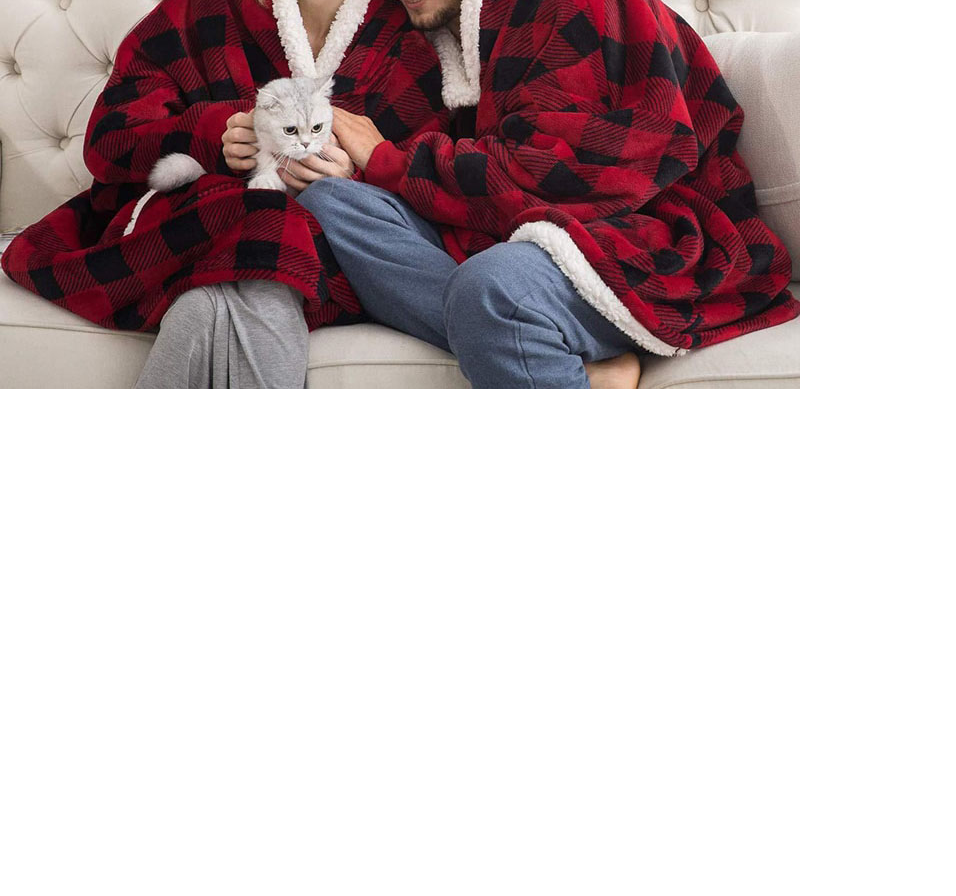
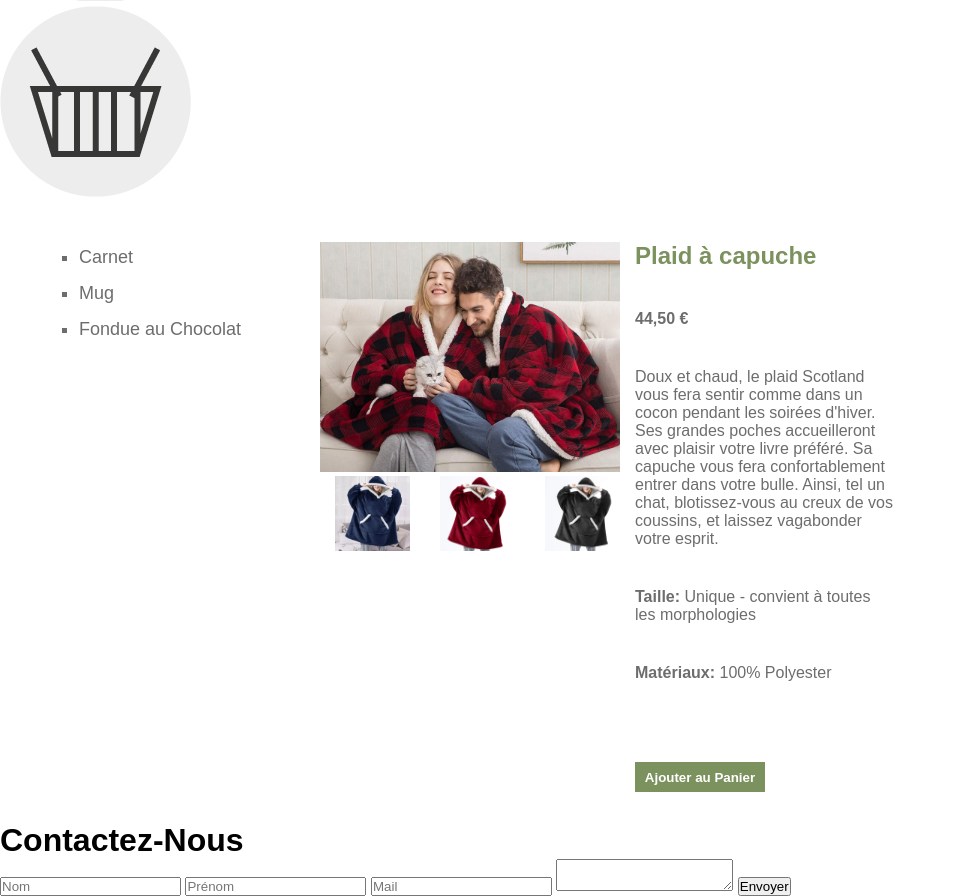
Before and after one commit to heerin93/chillus, a plain HTML site: page item.html in a window 1280 px wide. Shown: the part 316-1212 px from the top of the page, without its empty margins (0-956 px from the left). Before the commit the page ends 800 px from the top, so only its background shows below. Drawn offline with Linux system fonts and the light colour scheme.

Commit message:
pas de message

```diff
--- a/item.html
+++ b/item.html
@@ -8,10 +8,22 @@
     </head>
 <body>
     <header>
-        <h1>Chill'Us</h1>
+        <div>
+            <p>Attention : La période de fêtes approchant, les délais de livraisons peuvent varier entre 3 jours et 3 semaines</p>
+        </div>
+        <h1 class="title">Chill'Us</h1>
+        <ul>
+            <li>Accueil</li>
+            <li>Notre plaid</li>
+            <li>Blog</li>
+            <li><img src="img/icon_compte.png" alt="account"></li>
+            <li><img src="img/icon_panier.png" alt="market"></li>
+        </ul>
+        <div class="divider"></div>
+    </header>
 
-    </header>
-    <div>
+    <div class="main">
+        <div class="liste_menu">
             <ul>
                 <li>Carnet</li>
                 <li>Mug</li>
@@ -19,24 +31,41 @@
 
             </ul>
         </div>
-    <div>
+        <div class="second_grid">
             <div class="image">
                 <img src="img/plaid-01.jpg" alt="a compléter">
 
                 <div class="petite_image">
 
-                <img src="i" alt="">
-                <img src="" alt="">
-                <img src="" alt="">
+                    <img src="img/plaid-02.jpg" alt="">
+                    <img src="img/plaid-03.jpg" alt="">
+                    <img src="img/plaid-04.jpg" alt="">
                 </div>
+
+            </div>
+            <div class="description">
+                <h2>Plaid à capuche</h2>
+                <p><span>44,50 €</span></p>
+                <p>Doux et chaud, le plaid Scotland vous fera sentir comme dans un cocon pendant les soirées d'hiver. Ses grandes poches accueilleront avec plaisir votre livre préféré. Sa capuche vous fera confortablement entrer dans votre bulle. Ainsi, tel un chat, blotissez-vous au creux de vos coussins, et laissez vagabonder votre esprit.</p>
+                <p id="s"><span>Taille:</span> Unique - convient à toutes les morphologies</p>
+                <p><span>Matériaux:</span> 100% Polyester</p>
+                <input type="submit" value="Ajouter au Panier">
+
 
             </div>
         </div>
 
+    </div>
 
 
-
-
+    <footer>
+        <h1>Contactez-Nous</h1>
+        <input type="text" name="" id="" placeholder="Nom">
+        <input type="text" name="" id="" placeholder="Prénom">
+        <input type="email" name="" id="" placeholder="Mail">
+        <textarea name="" id=""></textarea>
+        <input type="submit" value="Envoyer">
+    </footer>
 
 </body>
 </html>
--- a/style.css
+++ b/style.css
@@ -10,6 +10,119 @@
 
 
 
+:root {
+    --text-presentation-bg-footer: #ebe2d7;
+    --green-text: #7c925e;
+    --bg-header: #fbf9f7;
+    --text-border-header: #6d6d6d;
+}
+body{
+    font-family: Arial, Helvetica, sans-serif;
+
+    p{
+        color: #6d6d6d;
+    }
 
 
+
+    ul{
+        color: #6d6d6d;
+        font-size: large;
+    }
+
+}
+
 /* Perrine/ steven*/
+.main{
+    /* border: 1px solid black; */
+    display: grid;
+    grid-template-columns: 25% 75%;
+}
+.main h2{
+    color: var(--green-text);
+}
+.second_grid{
+    /* border: 1px solid black; */
+    display: grid;
+    grid-template-columns: 1fr 1fr 1.5fr;
+    align-content: center;
+    justify-content: center;
+    justify-items: center;
+    margin: 0px;
+
+
+
+
+}
+
+.image img{
+    margin: 40px 0px 0px 0px;
+    width: 300px;
+    height: auto;
+}
+.petite_image{
+    display: flex;
+    justify-content: center;
+}
+.petite_image img{
+    width: 75px;
+    height: 75px;
+    margin: 0px 15px;
+
+}
+
+span{
+    font-weight: bold;
+}
+
+.description *{
+    margin: 40px 0;
+}
+.description input{
+    margin-bottom: 30px;
+    background-color: #7c925e;
+    border: 0;
+    height: 30px;
+    width: 130px;
+    color: white;
+    font-weight: bold;
+}
+.liste_menu{
+    align-items: center;
+    justify-items: center;
+    margin: 30px;
+}
+.liste_menu li{
+    text-align: left;
+    margin: 15px;
+    list-style-type: square;
+}
+
+
+@media only screen and (min-width: 330px) and (max-width: 575px) {
+    .main{
+        display: flex;
+        flex-direction: column-reverse;
+
+    }
+    .second_grid{
+        display: flex;
+        flex-direction: column;
+        align-items: center;
+
+    }
+    .description {
+        margin : 10px;
+    }
+
+    .description input{
+        display: flex;
+        justify-self: end;
+
+    }
+    .image img:not(.petite_image img){
+        width: 100%;
+        height: 100%;
+        margin : 10px;
+    }
+ }
```
Lines whose indentation alone changed are shown as unchanged.
